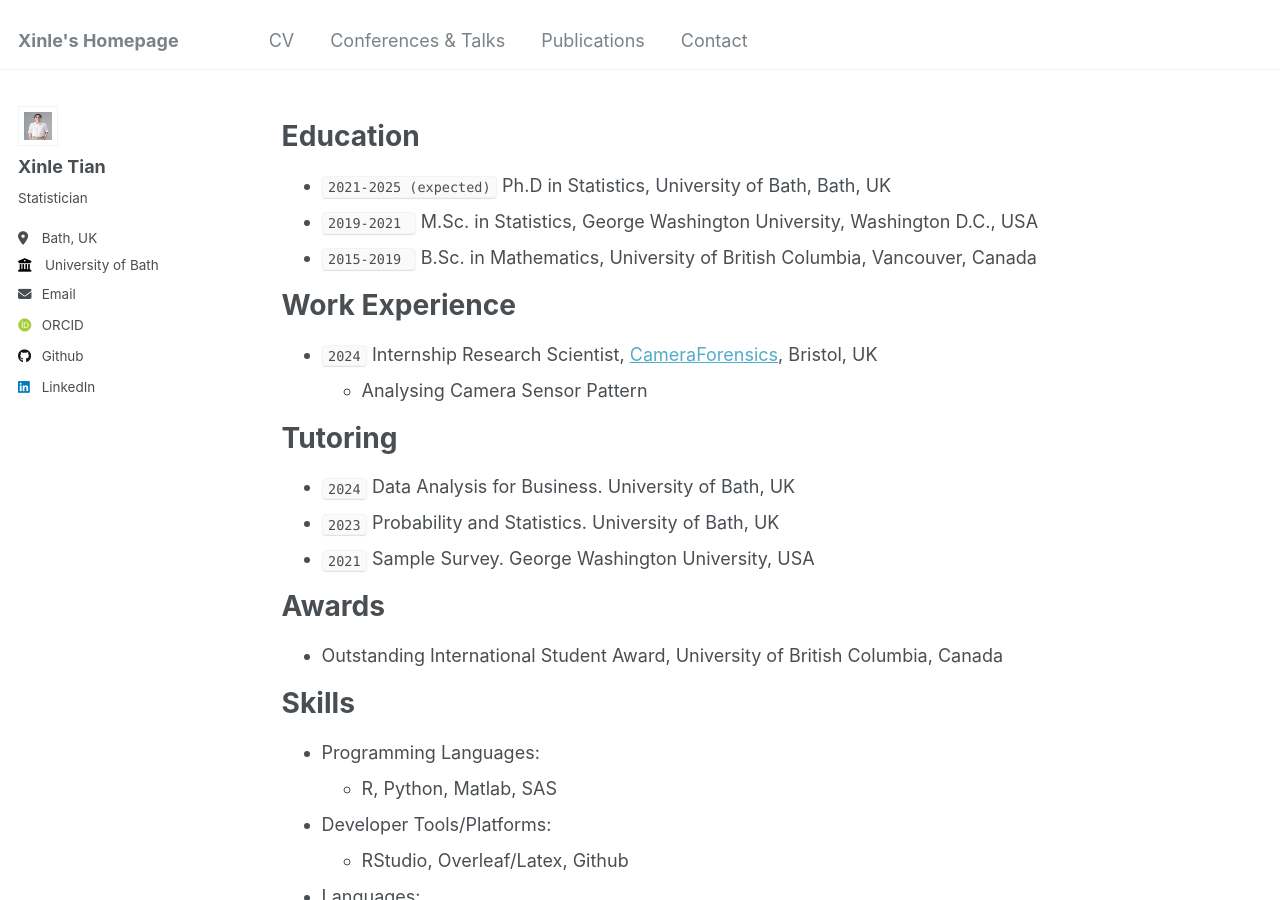
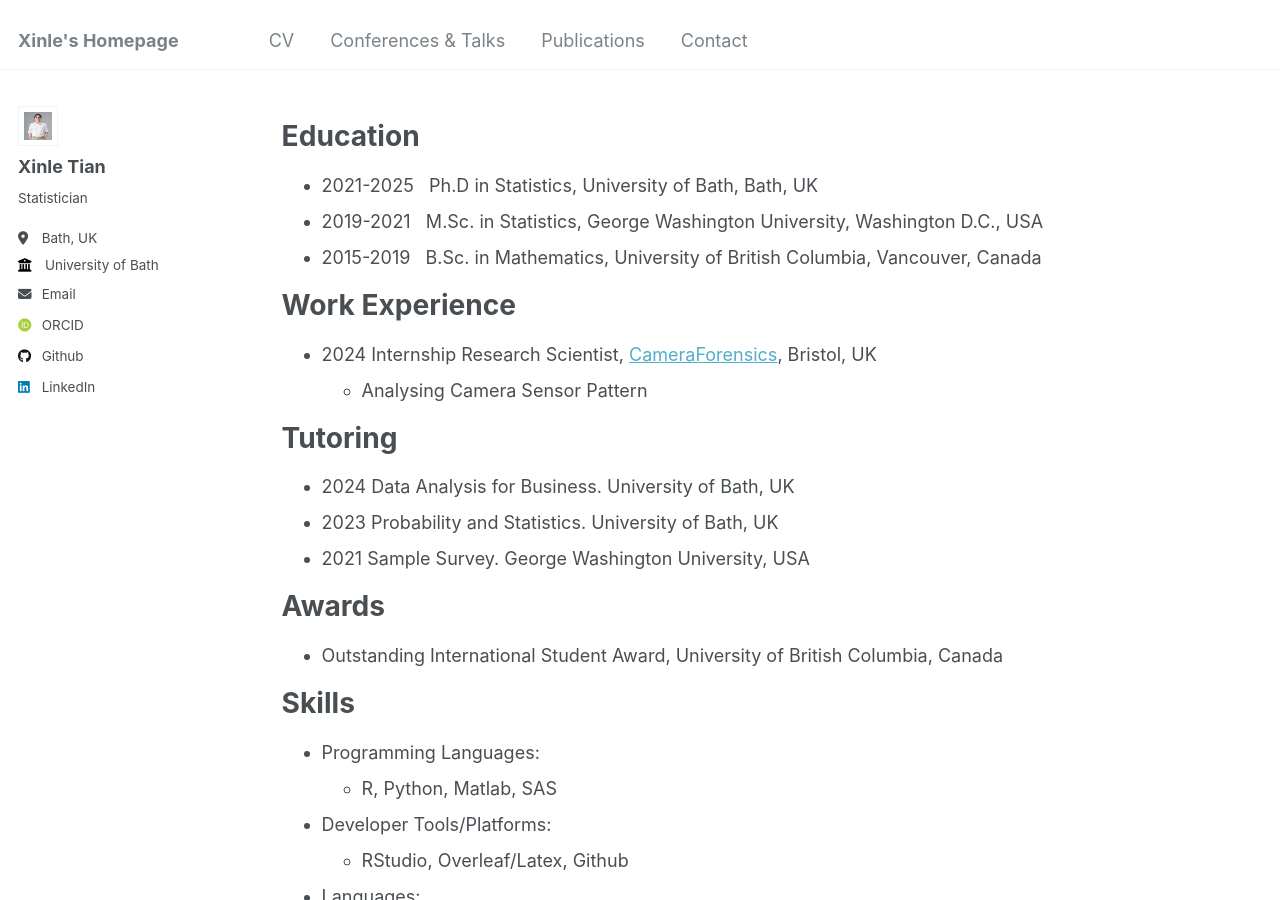
Before and after one commit to xinlet/xinlet.github.io, a Jekyll site: the page built from _pages/cv.md, in a window 1280 px wide and 900 px high. Built offline with Jekyll 4.4.1, drawn with Linux system fonts in a browser that asks for light colours; some web fonts are replaced.

Commit message:
Update cv.md

```diff
--- a/_pages/cv.md
+++ b/_pages/cv.md
@@ -11,22 +11,22 @@ redirect_from:
 
 Education
 ======
-* `2021-2025 (expected)`   Ph.D in Statistics, University of Bath, Bath, UK
-* `2019-2021           `   M.Sc. in Statistics, George Washington University, Washington D.C., USA
-* `2015-2019           `   B.Sc. in Mathematics, University of British Columbia, Vancouver, Canada
+* 2021-2025 &nbsp; Ph.D in Statistics, University of Bath, Bath, UK
+* 2019-2021 &nbsp; M.Sc. in Statistics, George Washington University, Washington D.C., USA
+* 2015-2019 &nbsp; B.Sc. in Mathematics, University of British Columbia, Vancouver, Canada
 
 
 
 Work Experience
 ======
-* `2024`  Internship Research Scientist, [CameraForensics](https://www.cameraforensics.com/), Bristol, UK
+* 2024  Internship Research Scientist, [CameraForensics](https://www.cameraforensics.com/), Bristol, UK
   * Analysing Camera Sensor Pattern
 
 Tutoring
 ======
-  * `2024`  Data Analysis for Business. University of Bath, UK
-  * `2023`  Probability and Statistics. University of Bath, UK
-  * `2021`  Sample Survey. George Washington University, USA
+  * 2024  Data Analysis for Business. University of Bath, UK
+  * 2023  Probability and Statistics. University of Bath, UK
+  * 2021  Sample Survey. George Washington University, USA
 
 Awards
 ======
```
